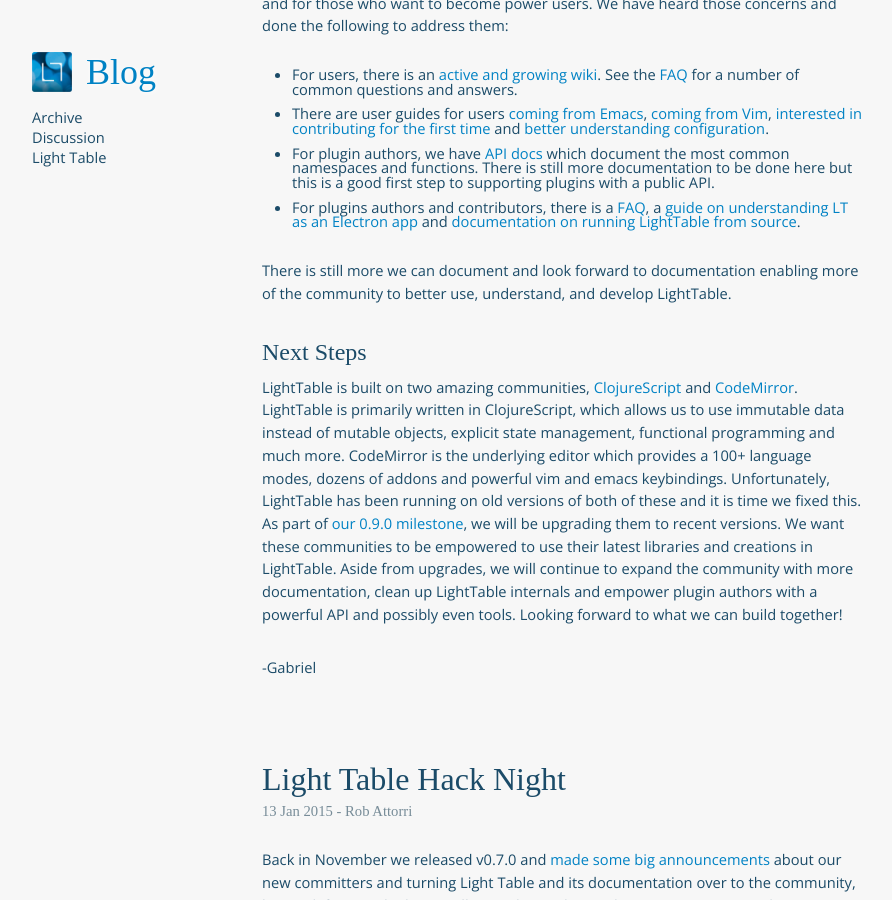
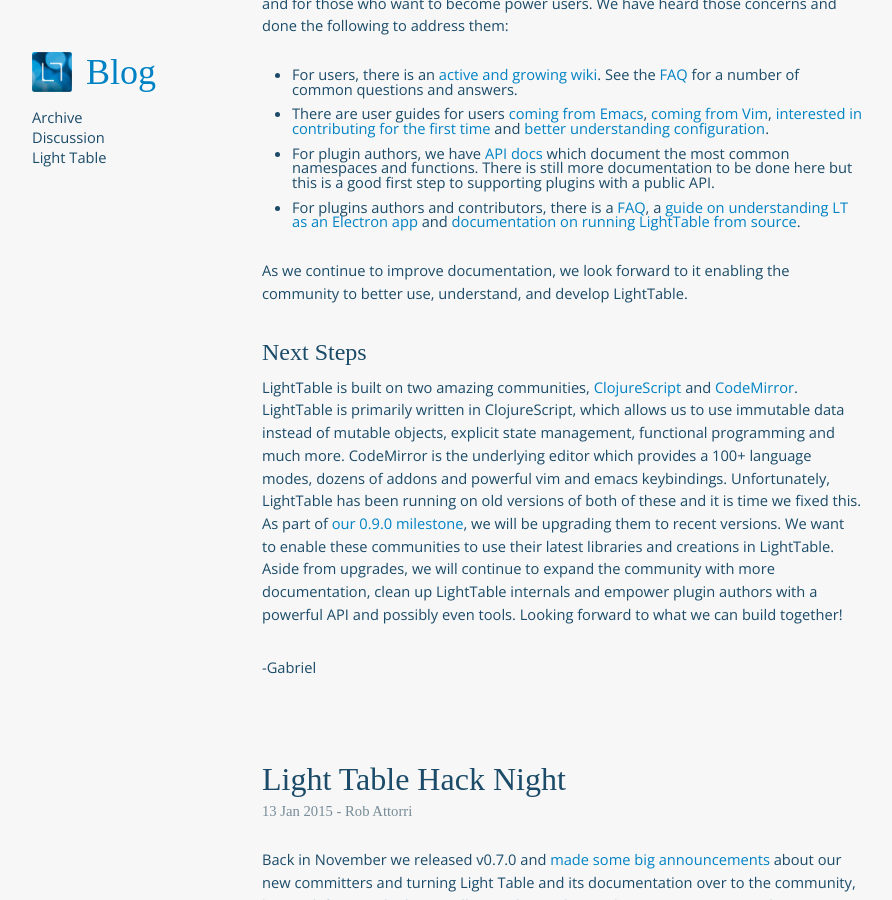
Before and after one commit to LightTable/lighttable.com, a Jekyll site: the page built from blog.html, in a window 1280 px wide and 900 px high, scrolled down 1211 px. Shown: the whole window, without its empty margins (18-910 px from the left). Built offline with Jekyll 4.4.1, drawn with Linux system fonts in a browser that asks for light colours; some web fonts are replaced; Markdown is read by kramdown in place of the engine named in the settings; some of the changed text lies outside the part shown.

Commit message:
Fix grammar and reword 3 sentences

```diff
--- a/_posts/2015-12-10-light-table-0-8-0.markdown
+++ b/_posts/2015-12-10-light-table-0-8-0.markdown
@@ -6,11 +6,11 @@
 tags: []
 ---
 
-We are excited to announce an 0.8.0 release of LightTable! Many thanks to our contributors including Chris and Mike for the move to Electron. We are also fortunate to have added [Kenny Evitt](https://github.com/kenny-evitt) and [Magnus Rundberget](https://github.com/rundis) to the core team, both whom have been critical in helping users and getting this release out. This release finalizes an important transition from LightTable being a Kodowa managed project to a community managed one.
+We are excited to announce an 0.8.0 release of LightTable! Many thanks to our contributors including Chris and Mike for the move to Electron. We are also fortunate to have added [Kenny Evitt](https://github.com/kenny-evitt) and [Magnus Rundberget](https://github.com/rundis) to the core team, both of whom have been critical in helping users and getting this release out. This release finalizes an important transition from LightTable being a Kodowa managed project to a community managed one.
 
 ### Changelog
 
-If we could give a theme for this release, we'd say it's transition and maintainability. We have made major changes such as switching to Electron and upgrading CodeMirror as well as revamping how LightTable is built from source and how plugins are distributed (hint: it's all just data in this [repository](https://github.com/LightTable/plugin-metadata)). For maintainability, we have gotten off forked dependencies and added significant documentation. This release has the following major changes:
+If we could give a theme for this release, we'd say it's transition and maintainability. We have made major changes: switching to Electron, upgrading CodeMirror, revamping how LightTable is built from source, and revamping how plugins are distributed (hint: it's all just data in this [repository](https://github.com/LightTable/plugin-metadata)). For maintainability, we have gotten off forked dependencies and added significant documentation. This release has the following major changes:
 
 * CHANGED: We have switched to Electron from NW.js
 * CHANGED: LT's releases and self-updating processes are completely in the open on Github
@@ -39,10 +39,10 @@
 * For plugin authors, we have [API docs](http://lighttable.github.io/LightTable/api/) which document the most common namespaces and functions. There is still more documentation to be done here but this is a good first step to supporting plugins with a public API.
 * For plugins authors and contributors, there is a [FAQ](https://github.com/LightTable/LightTable/wiki/Developer-FAQ), a [guide on understanding LT as an Electron app](https://github.com/LightTable/LightTable/blob/master/doc/electron-guide.md) and [documentation on running LightTable from source](https://github.com/LightTable/LightTable/blob/master/doc/developer-install.md).
 
-There is still more we can document and look forward to documentation enabling more of the community to better use, understand, and develop LightTable.
+As we continue to improve documentation, we look forward to it enabling the community to better use, understand, and develop LightTable.
 
 ### Next Steps
 
-LightTable is built on two amazing communities, [ClojureScript](https://github.com/clojure/clojurescript) and [CodeMirror](https://github.com/codemirror/CodeMirror). LightTable is primarily written in ClojureScript, which allows us to use immutable data instead of mutable objects, explicit state management, functional programming and much more. CodeMirror is the underlying editor which provides a 100+ language modes, dozens of addons and powerful vim and emacs keybindings. Unfortunately, LightTable has been running on old versions of both of these and it is time we fixed this. As part of [our 0.9.0 milestone](https://github.com/LightTable/LightTable/issues?q=is%3Aopen+is%3Aissue+milestone%3A0.9.0), we will be upgrading them to recent versions. We want these communities to be empowered to use their latest libraries and creations in LightTable. Aside from upgrades, we will continue to expand the community with more documentation, clean up LightTable internals and empower plugin authors with a powerful API and possibly even tools. Looking forward to what we can build together!
+LightTable is built on two amazing communities, [ClojureScript](https://github.com/clojure/clojurescript) and [CodeMirror](https://github.com/codemirror/CodeMirror). LightTable is primarily written in ClojureScript, which allows us to use immutable data instead of mutable objects, explicit state management, functional programming and much more. CodeMirror is the underlying editor which provides a 100+ language modes, dozens of addons and powerful vim and emacs keybindings. Unfortunately, LightTable has been running on old versions of both of these and it is time we fixed this. As part of [our 0.9.0 milestone](https://github.com/LightTable/LightTable/issues?q=is%3Aopen+is%3Aissue+milestone%3A0.9.0), we will be upgrading them to recent versions. We want to enable these communities to use their latest libraries and creations in LightTable. Aside from upgrades, we will continue to expand the community with more documentation, clean up LightTable internals and empower plugin authors with a powerful API and possibly even tools. Looking forward to what we can build together!
 
 -Gabriel
```
